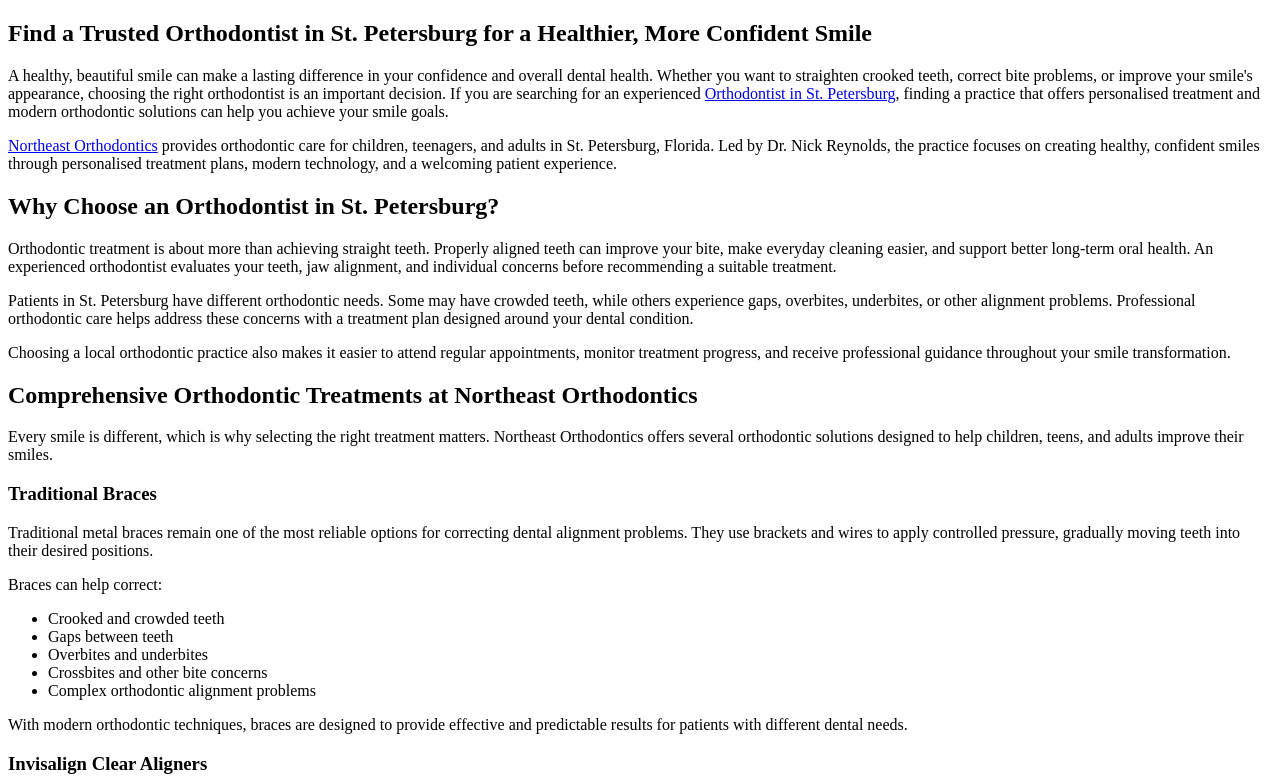
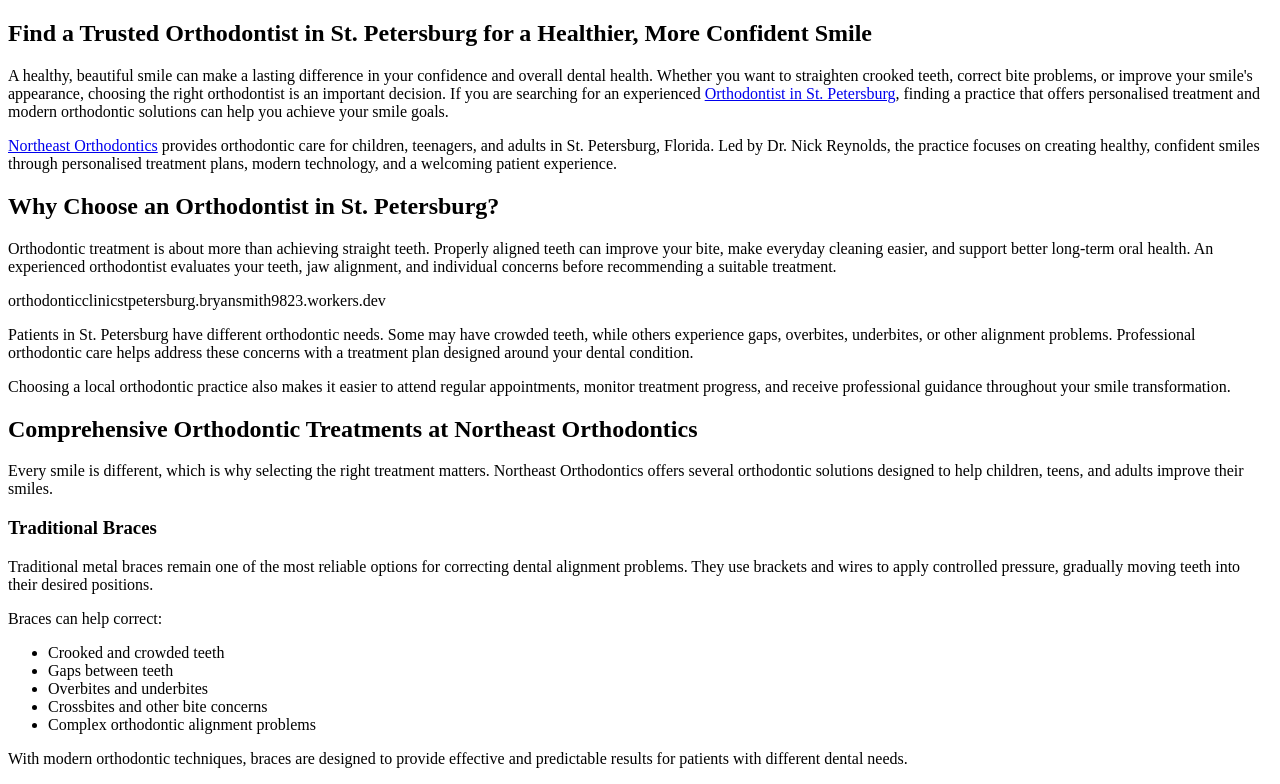
Before and after one commit to marleyjay1/Orthodontist-in-St.-Petersburg, a plain HTML site: page index.html in a window 1280 px wide. Shown: the top 784 px of the page. Drawn offline with Linux system fonts and the light colour scheme.

Commit message:
Update index.html

```diff
--- a/index.html
+++ b/index.html
@@ -37,7 +37,7 @@
 <h2>Why Choose an Orthodontist in St. Petersburg?</h2>
 
 <p>Orthodontic treatment is about more than achieving straight teeth. Properly aligned teeth can improve your bite, make everyday cleaning easier, and support better long-term oral health. An experienced orthodontist evaluates your teeth, jaw alignment, and individual concerns before recommending a suitable treatment.</p>
-
+orthodonticclinicstpetersburg.bryansmith9823.workers.dev
 <p>Patients in St. Petersburg have different orthodontic needs. Some may have crowded teeth, while others experience gaps, overbites, underbites, or other alignment problems. Professional orthodontic care helps address these concerns with a treatment plan designed around your dental condition.</p>
 
 <p>Choosing a local orthodontic practice also makes it easier to attend regular appointments, monitor treatment progress, and receive professional guidance throughout your smile transformation.</p>
```
